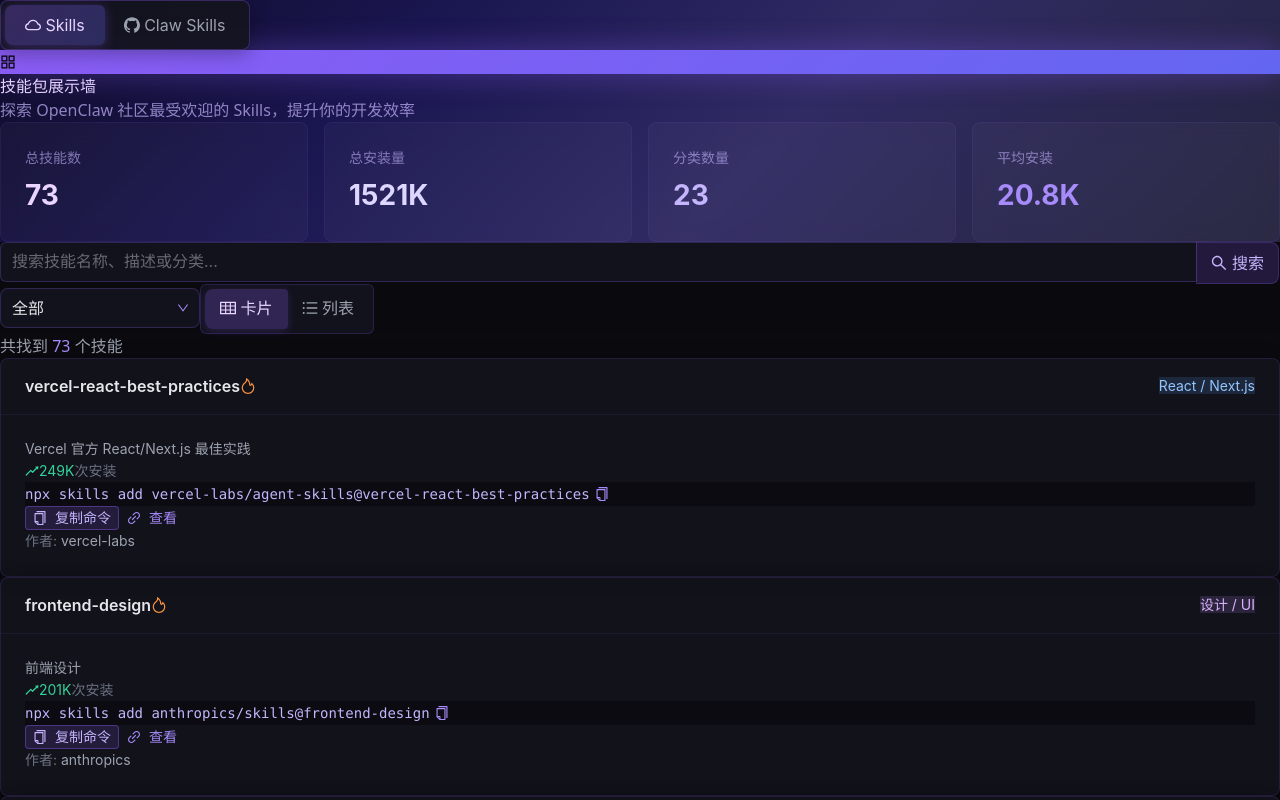
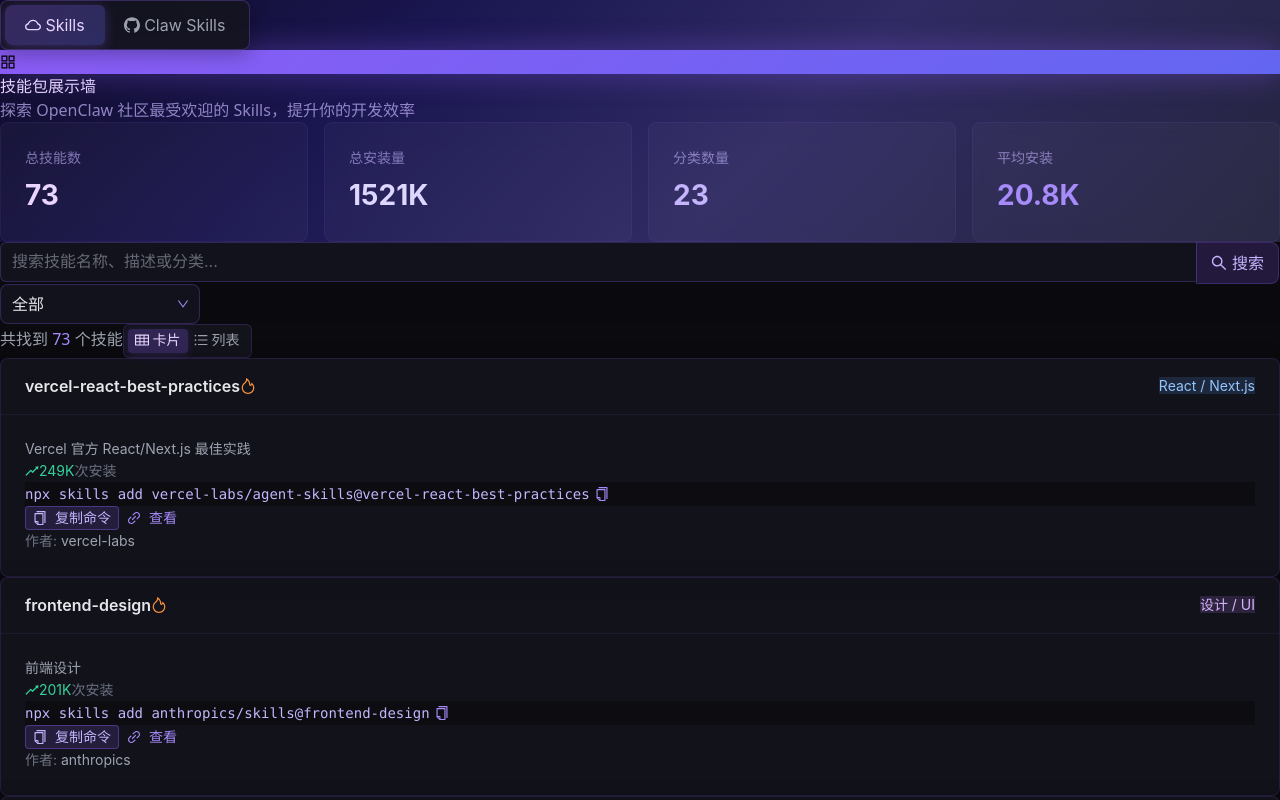
Before and after one commit to cloud-prg/cloud-skills-wall, a React (Vite) app: page / in a window 1280 px wide. Shown: the top 800 px of the page. Built offline with nearby package versions, Linux system fonts and the light colour scheme.

Commit message:
ui: 将视图切换按钮移到右上角，缩小描述列宽度

```diff
--- a/src/components/SkillsWall.tsx
+++ b/src/components/SkillsWall.tsx
@@ -206,9 +206,10 @@
       title: <span className="text-gray-300">描述</span>,
       dataIndex: 'description',
       key: 'description',
+      width: 130,
       render: (desc: string) => (
         <Tooltip title={desc} placement="topLeft">
-          <span className="text-gray-400 truncate block max-w-[200px]">{desc}</span>
+          <span className="text-gray-400 truncate block max-w-[130px]">{desc}</span>
         </Tooltip>
       ),
     },
@@ -433,21 +434,6 @@
               <Option key={cat} value={cat}>{cat}</Option>
             ))}
           </Select>
-
-          {/* 视图切换 */}
-          <Radio.Group
-            value={viewType}
-            onChange={(e) => setViewType(e.target.value)}
-            size="large"
-            className="custom-radio-group"
-          >
-            <Radio.Button value="card" className="flex items-center gap-1">
-              <TableOutlined /> 卡片
-            </Radio.Button>
-            <Radio.Button value="list" className="flex items-center gap-1">
-              <UnorderedListOutlined /> 列表
-            </Radio.Button>
-          </Radio.Group>
         </div>
       </div>
 
@@ -465,6 +451,20 @@
               <span style={{ color: '#9ca3af' }}>
                 共找到 <span className="font-bold" style={{ color: dataSource === 'skills' ? '#a78bfa' : '#22d3ee' }}>{filteredSkills.length}</span> 个技能
               </span>
+              {/* 视图切换 - 右上角 */}
+              <Radio.Group
+                value={viewType}
+                onChange={(e) => setViewType(e.target.value)}
+                size="small"
+                className="custom-radio-group"
+              >
+                <Radio.Button value="card" className="flex items-center gap-1">
+                  <TableOutlined /> 卡片
+                </Radio.Button>
+                <Radio.Button value="list" className="flex items-center gap-1">
+                  <UnorderedListOutlined /> 列表
+                </Radio.Button>
+              </Radio.Group>
             </div>
 
             {viewType === 'card' ? (
```
